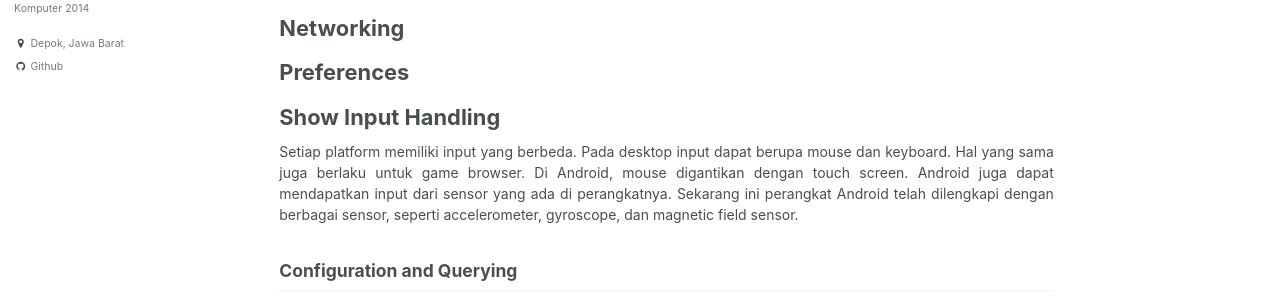
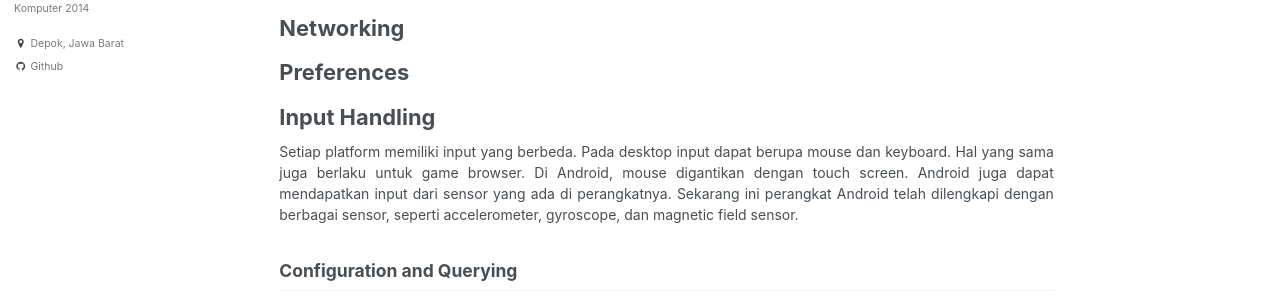
Before and after one commit to ardiansyah97/ardiansyah97.github.io, a Jekyll site: the page built from _blog/review-libgdx-architecture-and-api.md, in a window 1280 px wide and 900 px high. Shown: the part 323-621 px from the top of the window. Built offline with Jekyll 4.4.1, drawn with Linux system fonts in a browser that asks for light colours.

Commit message:
Mobile Computing

```diff
--- a/_blog/review-libgdx-architecture-and-api.md
+++ b/_blog/review-libgdx-architecture-and-api.md
@@ -27,7 +27,7 @@ collection: blog
 </div>
 
 <div id="input_handling">
-	<h1>Show Input Handling</h1>
+	<h1>Input Handling</h1>
 	<div>
 			<p align="justify">
 				Setiap platform memiliki input yang berbeda. Pada desktop input dapat berupa mouse dan keyboard. Hal yang sama juga berlaku untuk game browser. Di Android, mouse digantikan dengan touch screen. Android juga dapat mendapatkan input dari sensor yang ada di perangkatnya. Sekarang ini perangkat Android telah dilengkapi dengan berbagai sensor, seperti accelerometer, gyroscope, dan magnetic field sensor. </p>
```
